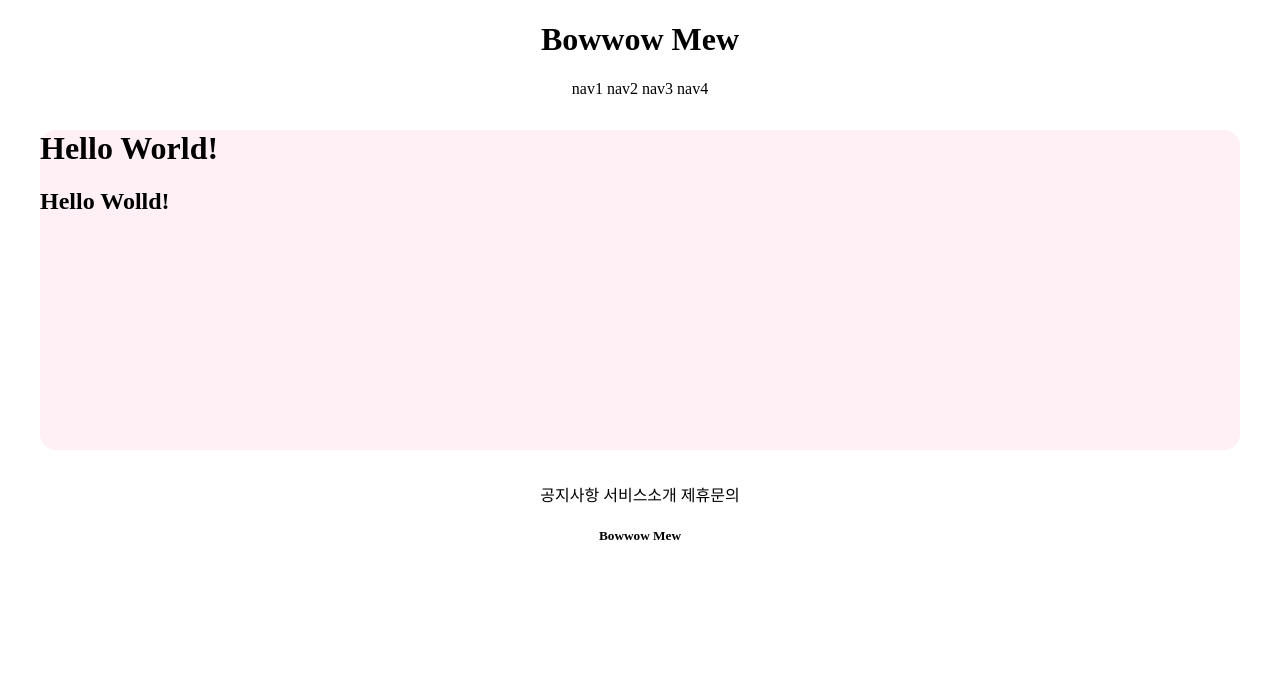
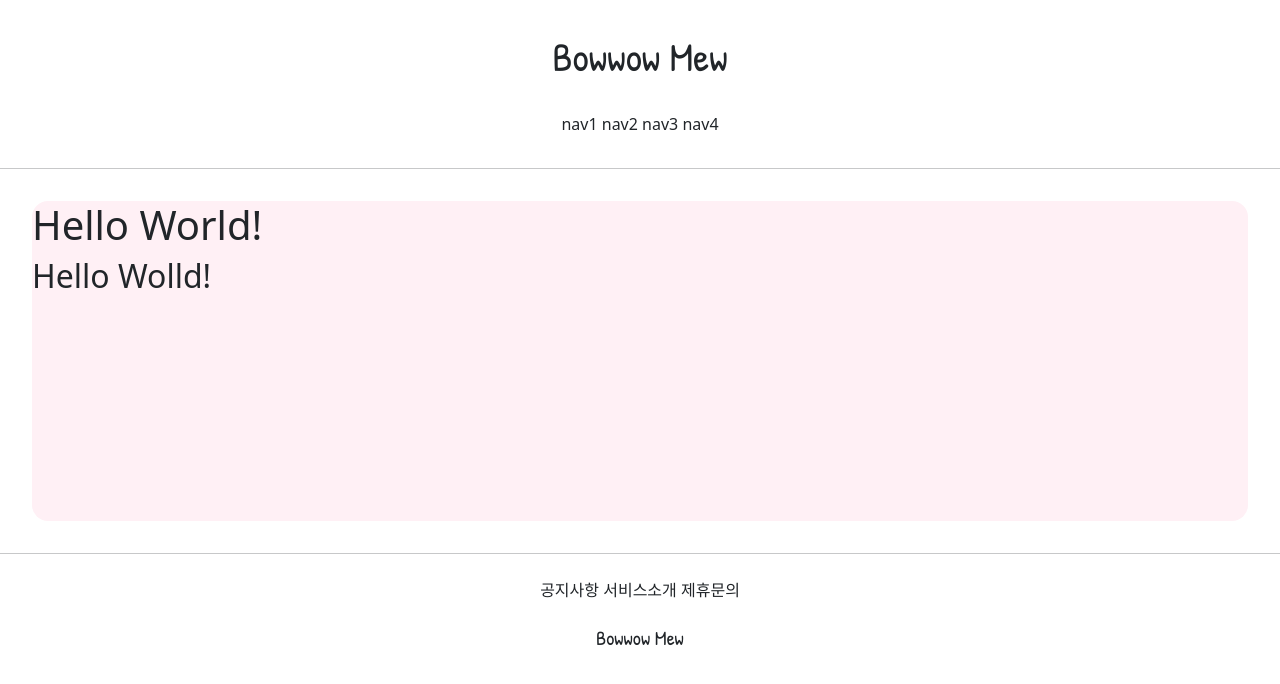
Before and after one commit to rmmmmmmmmm/WebApplication_Myself, a Django app: page /accounts/hello_world/ in a window 1280 px wide. Shown: the top 684 px of the page. Run offline with Django 3.2, Linux system fonts and the light colour scheme; parts of the project's set-up code (start-up, migrations or seed data) failed here and were passed over.

Commit message:
2021.07.06. WebApplication_Myself Commit 1

```diff
--- a/templates/base.html
+++ b/templates/base.html
@@ -7,8 +7,12 @@
 
 {% include 'header.html' %}
 
+<hr>
+
 {% block content %}
 {% endblock %}
+
+<hr>
 
 {% include 'footer.html' %}
 
--- a/templates/footer.html
+++ b/templates/footer.html
@@ -1,10 +1,10 @@
 <div style="text-align: center">
-    <div>
+    <div style="margin-top: 1.5rem;">
         <span>공지사항</span>
         <span>서비스소개</span>
         <span>제휴문의</span>
     </div>
-    <div>
+    <div style="margin: 1.5rem 0; font-family: 'Patrick Hand', cursive;">
         <h5>Bowwow Mew</h5>
     </div>
 </div>
--- a/templates/head.html
+++ b/templates/head.html
@@ -1,4 +1,14 @@
 <head>
     <meta charset="UTF-8">
     <title>Title</title>
+
+    {#  BOOTSTRAP LINK  #}
+    <link href="https://cdn.jsdelivr.net/npm/bootstrap@5.0.2/dist/css/bootstrap.min.css" rel="stylesheet"
+          integrity="sha384-EVSTQN3/azprG1Anm3QDgpJLIm9Nao0Yz1ztcQTwFspd3yD65VohhpuuCOmLASjC" crossorigin="anonymous">
+
+    {#  GOOGLE FONT LINK  #}
+    <link rel="preconnect" href="https://fonts.googleapis.com">
+    <link rel="preconnect" href="https://fonts.gstatic.com" crossorigin>
+    <link href="https://fonts.googleapis.com/css2?family=Patrick+Hand&family=Ubuntu:wght@300&display=swap" rel="stylesheet">
+
 </head>
--- a/templates/header.html
+++ b/templates/header.html
@@ -1,8 +1,8 @@
 <div style="text-align: center;">
-    <div>
+    <div style="margin: 2rem 0; font-family: 'Patrick Hand', cursive;">
         <h1>Bowwow Mew</h1>
     </div>
-    <div>
+    <div style="margin-bottom: 2rem;">
         <span>nav1</span>
         <span>nav2</span>
         <span>nav3</span>
```
